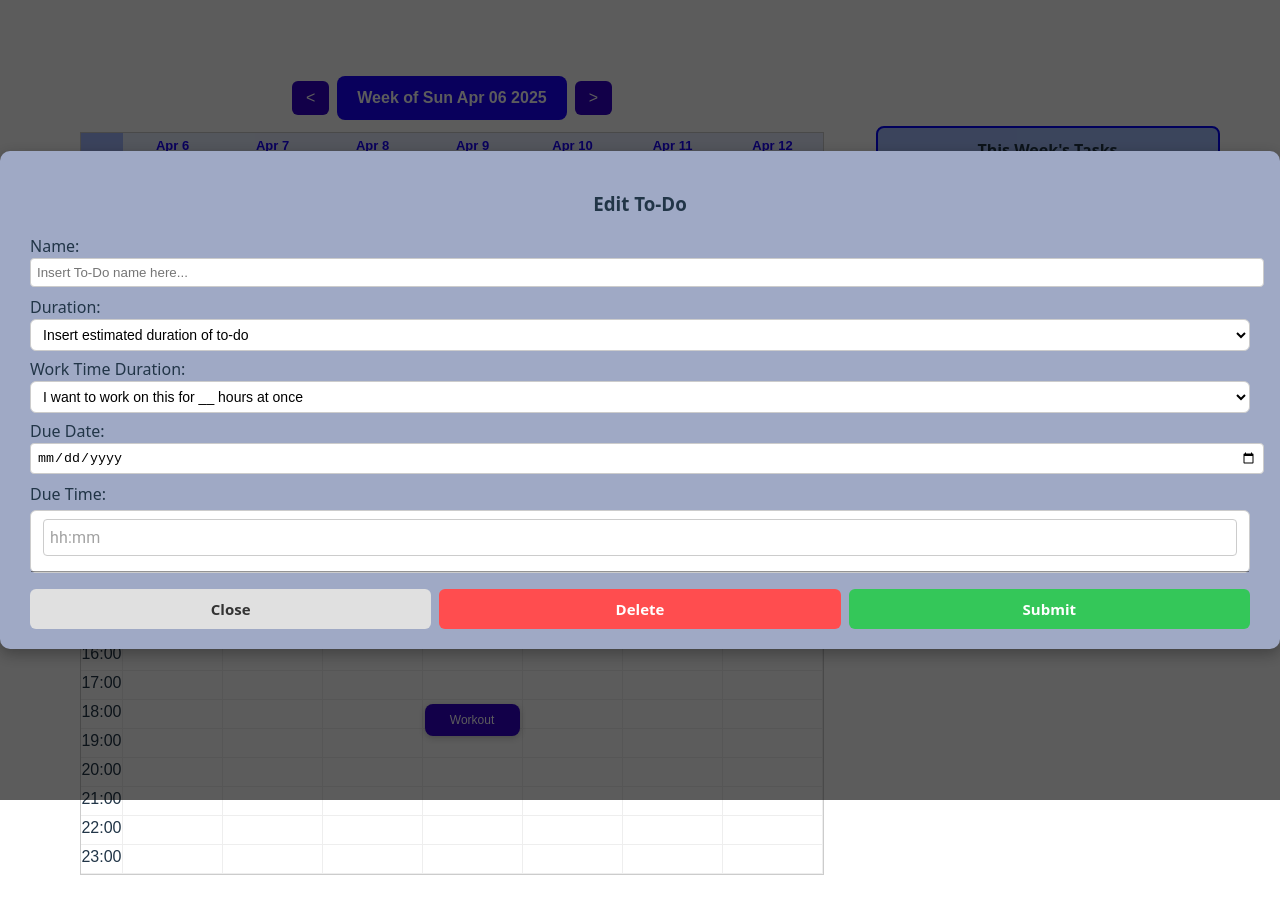
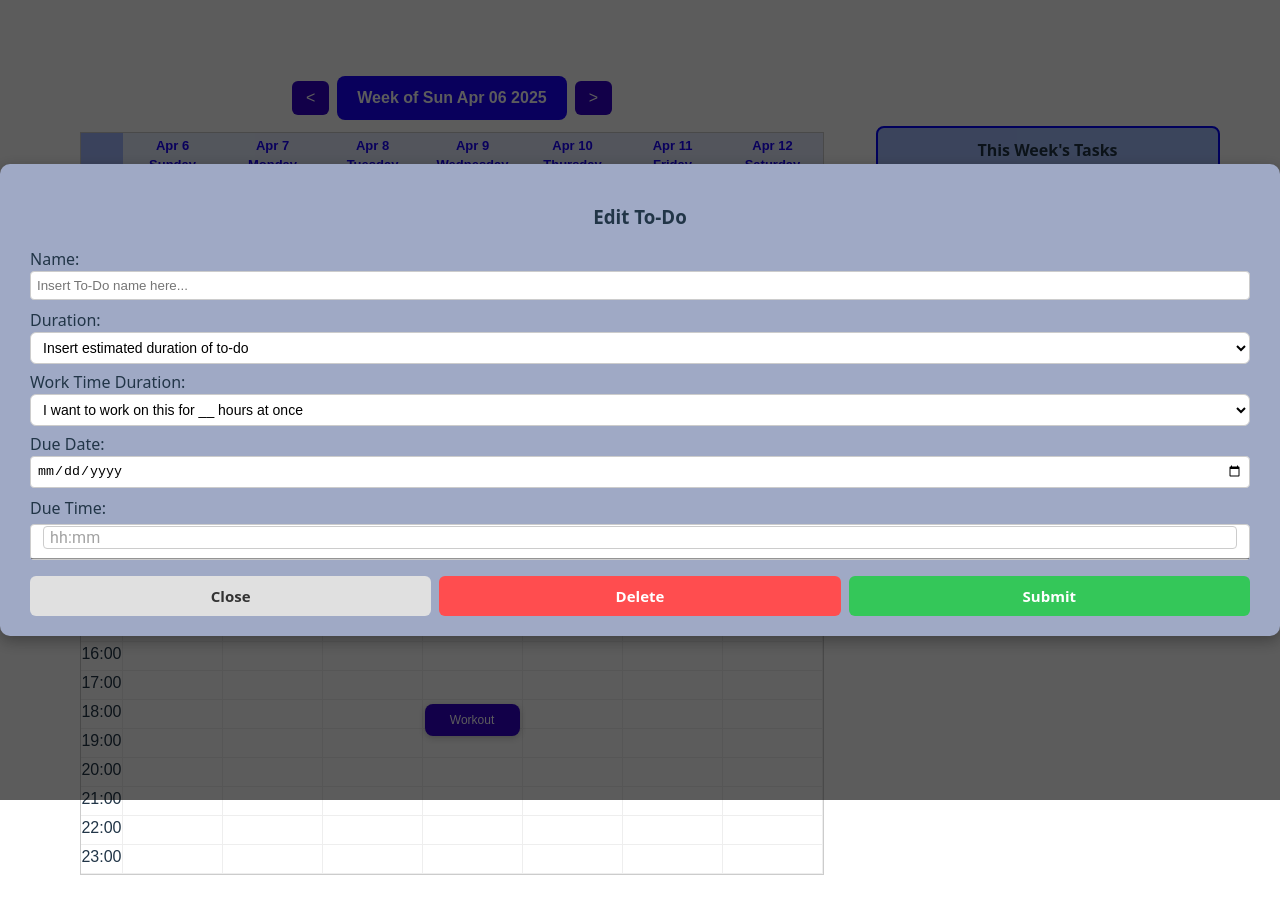
Before and after one commit to lwonsang/Stress-and-Mental-Wellbeing, a React (Vite) app in the folder frontend/vite-project/: page / in a window 1280 px wide. Both pictures are taken after a click on the element "+ToDo". Shown: the top 914 px of the page. Built offline with nearby package versions, Linux system fonts and the light colour scheme.

Commit message:
fix: unify TimePicker height

```diff
--- a/frontend/vite-project/package.json
+++ b/frontend/vite-project/package.json
@@ -20,7 +20,6 @@
     "@mui/x-date-pickers": "^7.28.3",
     "dayjs": "^1.11.13",
     "react": "^19.0.0",
-    "react-beautiful-dnd": "^13.1.1",
     "react-dom": "^19.0.0"
   },
   "devDependencies": {
--- a/frontend/vite-project/src/components/WeeklyView.css
+++ b/frontend/vite-project/src/components/WeeklyView.css
@@ -213,3 +213,9 @@
   background-color: white;
   font-size: 14px;
 }
+
+.task-modal-content input,
+.task-modal-content select {
+  width: 100%;
+  box-sizing: border-box;
+}
--- a/frontend/vite-project/src/components/WeeklyView.jsx
+++ b/frontend/vite-project/src/components/WeeklyView.jsx
@@ -2,10 +2,10 @@ import React, { useState } from "react";
 import "./WeeklyView.css";
 import TaskBox from "./TaskBox";
 import WeeklyTaskPanel from "./WeeklyTaskPanel";
-import { LocalizationProvider } from '@mui/x-date-pickers/LocalizationProvider';
-import { TimePicker } from '@mui/x-date-pickers/TimePicker';
-import { AdapterDayjs } from '@mui/x-date-pickers/AdapterDayjs';
-import dayjs from 'dayjs';
+import { LocalizationProvider } from "@mui/x-date-pickers/LocalizationProvider";
+import { TimePicker } from "@mui/x-date-pickers/TimePicker";
+import { AdapterDayjs } from "@mui/x-date-pickers/AdapterDayjs";
+import dayjs from "dayjs";
 
 const WeeklyPage = () => {
   const [tasks, setTasks] = useState([
@@ -168,6 +168,7 @@ const WeeklyPage = () => {
             />
 
             <label>Due Time:</label>
+            <div style={{ width: "100%" }}>
               <LocalizationProvider dateAdapter={AdapterDayjs}>
                 <TimePicker
                   ampm={false}
@@ -188,22 +189,21 @@ const WeeklyPage = () => {
                       InputProps: {
                         style: {
                           backgroundColor: "white",
-            borderRadius: "6px",
-            padding: "8px 12px",
+                          borderRadius: "4px",
                           fontSize: "1rem",
                           border: "1px solid #ccc",
+                          height: "36px",
+                          padding: "0 12px",
+                          boxSizing: "border-box",
                         },
                       },
-        InputLabelProps: { shrink: true },
+                      fullWidth: true,
                     },
                   }}
-    sx={{
-      width: "100%",
-      marginTop: "4px",
-    }}
+                  sx={{ marginTop: "4px" }}
                 />
               </LocalizationProvider>
-
+            </div>
 
             <div className="modal-buttons">
               <button
--- a/package.json
+++ /dev/null
@@ -1,5 +0,0 @@
-{
-  "dependencies": {
-    "react-beautiful-dnd": "^13.1.1"
-  }
-}
```
Also changed, not shown: 1 other file (tests, documents, lock files or other folders). Lines whose indentation alone changed are shown as unchanged.
